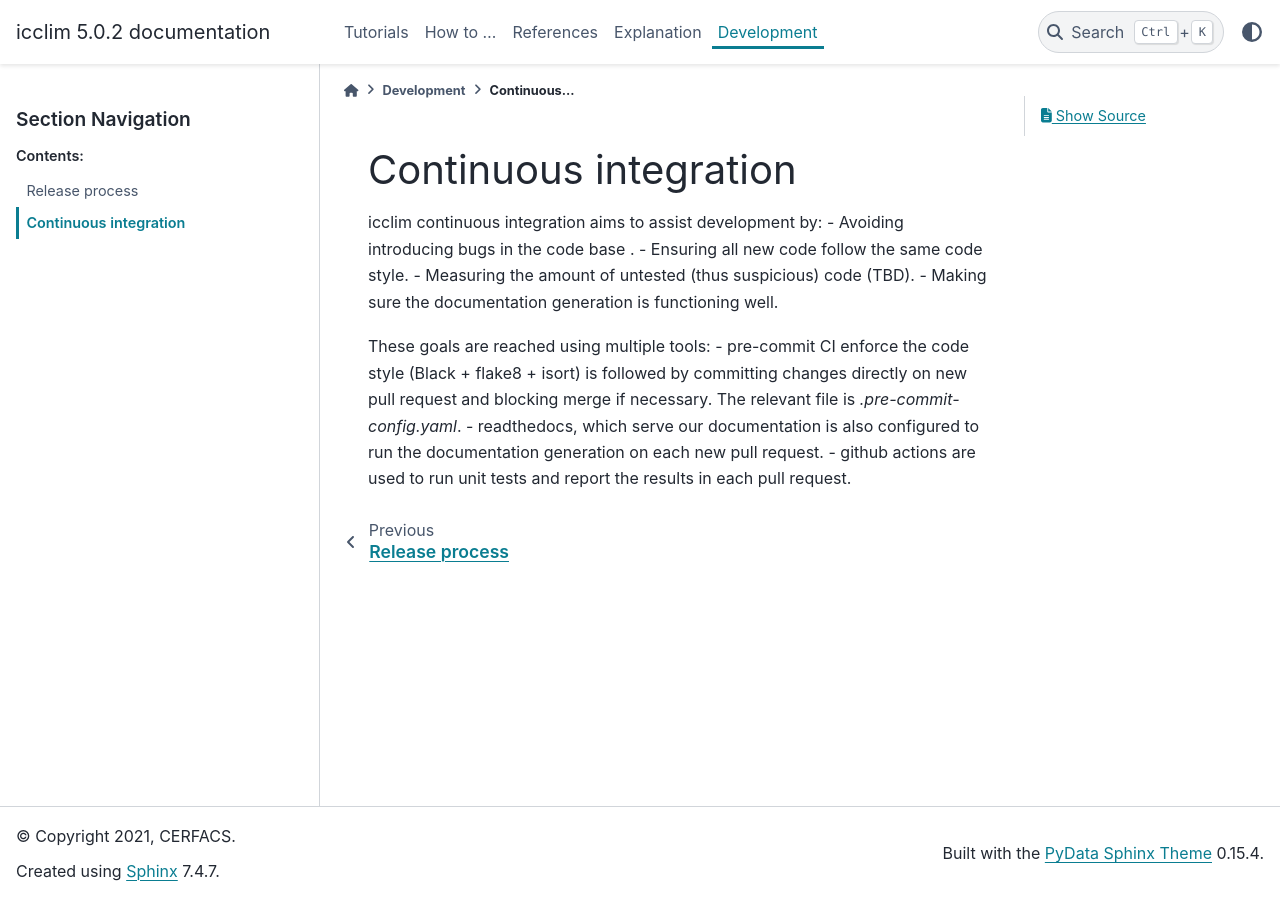
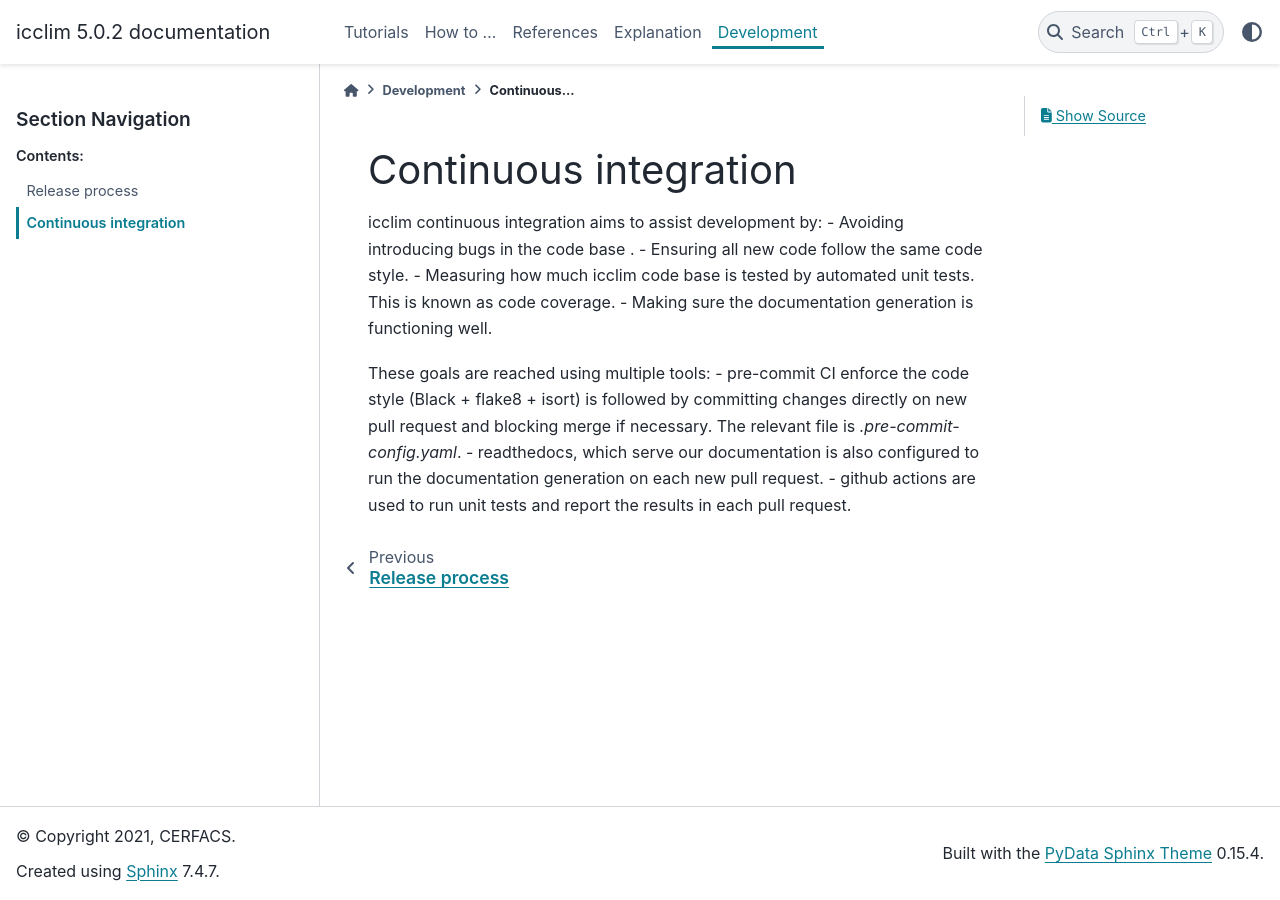
Before and after one commit to cerfacs-globc/icclim, a Sphinx documentation site: the page built from doc/source/dev/ci.rst, in a window 1280 px wide. Built offline with Sphinx 7.4.7 and the PyData theme 0.15.4, drawn with Linux system fonts in a browser that asks for light colours.

Commit message:
DOC: Update CI doc

```diff
--- a/doc/source/dev/ci.rst
+++ b/doc/source/dev/ci.rst
@@ -4,7 +4,7 @@ Continuous integration
 icclim continuous integration aims to assist development by:
 - Avoiding introducing bugs in the code base .
 - Ensuring all new code follow the same code style.
-- Measuring the amount of untested (thus suspicious) code (TBD).
+- Measuring how much icclim code base is tested by automated unit tests. This is known as code coverage.
 - Making sure the documentation generation is functioning well.
 
 These goals are reached using multiple tools:
```
